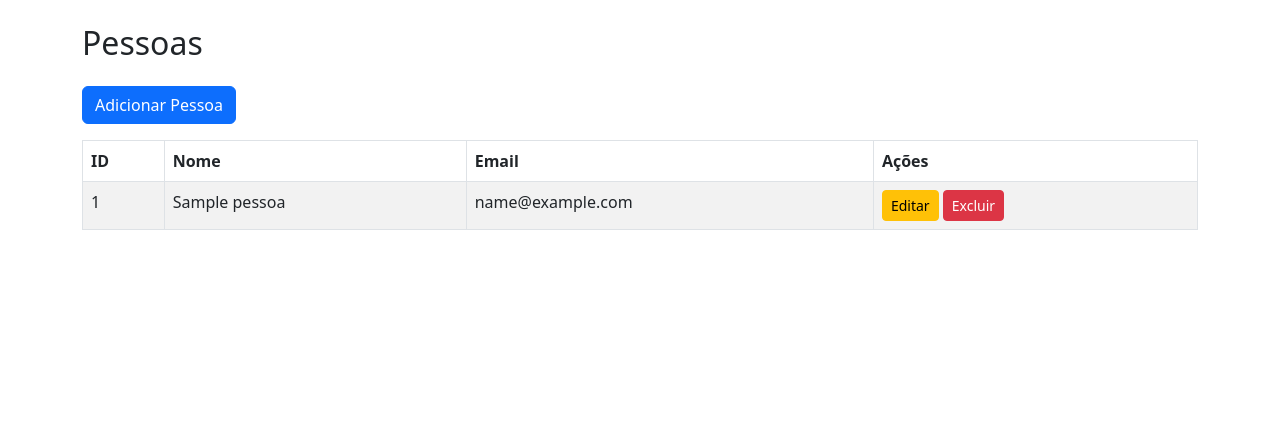
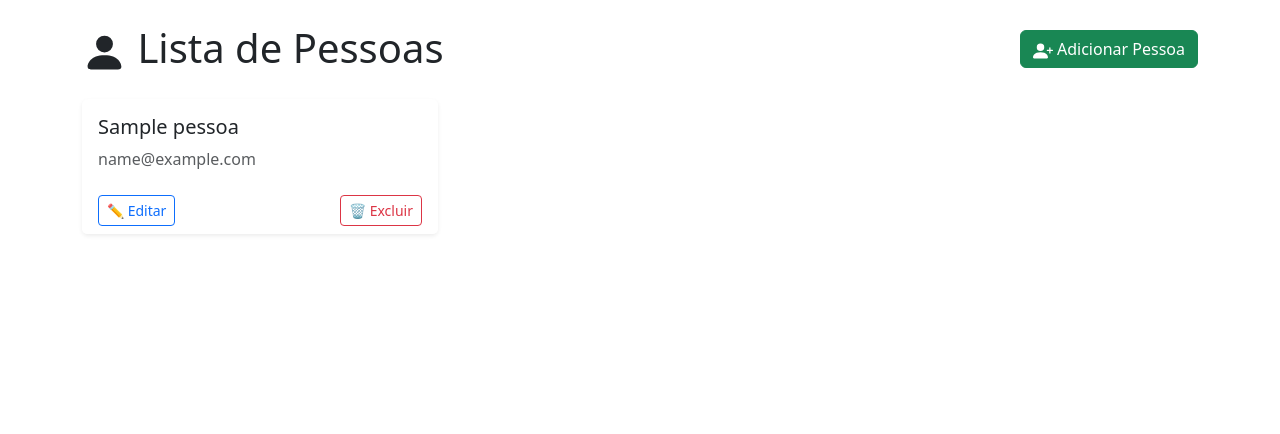
Before and after one commit to ermeson119/SGRH, a Flask app: page /pessoas in a window 1280 px wide. Shown: the part 56-490 px from the top of the page. Run offline with Flask 3, Linux system fonts and the light colour scheme; a user stored in the database is signed in; tables that the repository leaves empty hold one stand-in row (values such as "Sample post").

Commit message:
style: melhorada view pessoa_list

```diff
--- a/app/templates/pessoa_list.html
+++ b/app/templates/pessoa_list.html
@@ -1,29 +1,46 @@
 {% extends "base.html" %}
 {% block title %}Lista de Pessoas{% endblock %}
+
 {% block content %}
-<h2 class="mb-4">Pessoas</h2>
-<a href="{{ url_for('main.pessoa_create') }}" class="btn btn-primary mb-3">Adicionar Pessoa</a>
-<table class="table table-bordered table-striped">
-    <thead>
-        <tr>
-            <th>ID</th>
-            <th>Nome</th>
-            <th>Email</th>
-            <th>Ações</th>
-        </tr>
-    </thead>
-    <tbody>
-        {% for pessoa in pessoas %}
-            <tr>
-                <td>{{ pessoa.id }}</td>
-                <td>{{ pessoa.nome }}</td>
-                <td>{{ pessoa.email }}</td>
-                <td>
-                    <a href="{{ url_for('main.pessoa_edit', id=pessoa.id) }}" class="btn btn-warning btn-sm">Editar</a>
-                    <a href="{{ url_for('main.pessoa_delete', id=pessoa.id) }}" class="btn btn-danger btn-sm" onclick="return confirm('Tem certeza?')">Excluir</a>
-                </td>
-            </tr>
-        {% endfor %}
-    </tbody>
-</table>
+<div class="d-flex justify-content-between align-items-center mb-4">
+    <h2 class="display-6 m-0">
+        <svg xmlns="http://www.w3.org/2000/svg" width="45" height="45" fill="currentColor" class="bi bi-person-fill"
+             viewBox="0 0 16 16">
+            <path d="M3 14s-1 0-1-1 1-4 6-4 6 3 6 4-1 1-1 1zm5-6a3 3 0 1 0 0-6 3 3 0 0 0 0 6"/>
+        </svg>
+        Lista de Pessoas
+    </h2>
+    <a href="{{ url_for('main.pessoa_create') }}" class="btn btn-success">
+        <svg xmlns="http://www.w3.org/2000/svg" width="20" height="20" fill="currentColor"
+             class="bi bi-person-plus-fill" viewBox="0 0 16 16">
+            <path d="M1 14s-1 0-1-1 1-4 6-4 6 3 6 4-1 1-1 1zm5-6a3 3 0 1 0 0-6 3 3 0 0 0 0 6"/>
+            <path fill-rule="evenodd"
+                  d="M13.5 5a.5.5 0 0 1 .5.5V7h1.5a.5.5 0 0 1 0 1H14v1.5a.5.5 0 0 1-1 0V8h-1.5a.5.5 0 0 1 0-1H13V5.5a.5.5 0 0 1 .5-.5"/>
+        </svg>
+        Adicionar Pessoa
+    </a>
+</div>
+
+<div class="row row-cols-1 row-cols-md-2 row-cols-lg-3 g-4">
+    {% for pessoa in pessoas %}
+    <div class="col">
+        <div class="card h-100 shadow-sm border-0">
+            <div class="card-body">
+                <h5 class="card-title">{{ pessoa.nome }}</h5>
+                <p class="card-text text-muted">{{ pessoa.email }}</p>
+            </div>
+            <div class="card-footer bg-white border-0 d-flex justify-content-between">
+                <a href="{{ url_for('main.pessoa_edit', id=pessoa.id) }}" class="btn btn-outline-primary btn-sm">
+                    ✏️ Editar
+                </a>
+                <a href="{{ url_for('main.pessoa_delete', id=pessoa.id) }}"
+                   class="btn btn-outline-danger btn-sm"
+                   onclick="return confirm('Tem certeza que deseja excluir {{ pessoa.nome }}?')">
+                    🗑️ Excluir
+                </a>
+            </div>
+        </div>
+    </div>
+    {% endfor %}
+</div>
 {% endblock %}
```
